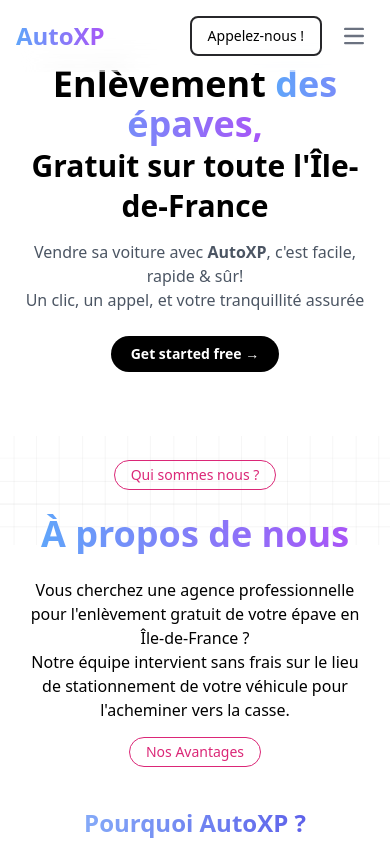
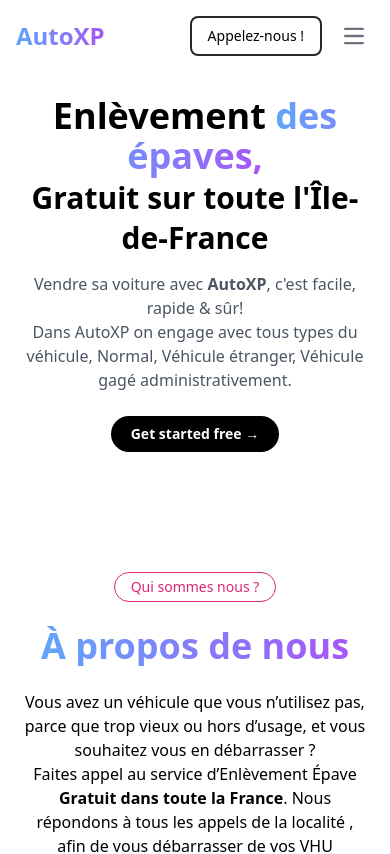
Before and after one commit to kando-o/RS_DEPANNAGE, a React (Vite) app: page / in a window 390 px wide. Shown: the top 854 px of the page. Built offline with nearby package versions, Linux system fonts and the light colour scheme.

Commit message:
Scroll animation

```diff
--- a/package.json
+++ b/package.json
@@ -10,6 +10,7 @@
     "preview": "vite preview"
   },
   "dependencies": {
+    "gsap": "^3.12.5",
     "lucide-react": "^0.438.0",
     "react": "^18.3.1",
     "react-dom": "^18.3.1",
--- a/src/components/About.jsx
+++ b/src/components/About.jsx
@@ -1,26 +1,44 @@
-import React from 'react';
+import React, { useEffect } from 'react';
+import gsap from 'gsap';
 import aboutImage from '../assets/images/about.png';
 
 const About = () => {
+  useEffect(() => {
+    gsap.fromTo(
+      '.about-image',
+      { opacity: 0 },
+      { opacity: 1, duration: 1 }
+    );
+    gsap.fromTo(
+      '.about-header',
+      { y: -50, opacity: 0 },
+      { y: 0, opacity: 1, duration: 1, delay: 0.5 }
+    );
+    gsap.fromTo(
+      '.about-description',
+      { y: 50, opacity: 0 },
+      { y: 0, opacity: 1, duration: 1, delay: 1 }
+    );
+  }, []);
+
   return (
-    <div id='about' className='relative w-full mb-7'>
-      <div className='w-full h-auto'>
+    <div id='about' className='relative w-full mb-64'>
+      <div className='w-full h-auto invisible md:visible lg:visible'>
         <img
           src={aboutImage}
           alt="about us"
-          className='w-full h-auto object-cover'
+          className='w-full h-full object-cover about-image'
         />
       </div>
       <div className='absolute inset-0 flex flex-col justify-start items-center p-6'>
         <div className='py-1 px-4 rounded-full border border-pink-600 text-sm font-extralight text-pink-600 mb-6'>
           Qui sommes nous ?
         </div>
-        <h1 className='text-4xl bg-gradient-to-r from-blue-400 to-purple-500 text-transparent bg-clip-text md:text-5xl lg:text-6xl font-bold text-center mb-6'>
+        <h1 className='text-4xl bg-gradient-to-r from-blue-400 to-purple-500 text-transparent bg-clip-text md:text-5xl lg:text-6xl font-bold text-center mb-6 about-header'>
           À propos de nous
         </h1>
-        <p className='text-base md:text-lg lg:text-xl text-center max-w-3xl'>
-          Vous cherchez une agence professionnelle pour l'enlèvement gratuit de votre épave en Île-de-France ? <br />
-          Notre équipe intervient sans frais sur le lieu de stationnement de votre véhicule pour l'acheminer vers la casse.
+        <p className='text-base md:text-lg lg:text-xl text-center max-w-3xl about-description'>
+        Vous avez un véhicule que vous n’utilisez pas, parce que trop vieux ou hors d’usage, et vous souhaitez vous en débarrasser ? <br />Faites appel au service d’Enlèvement Épave <span className='font-bold'>Gratuit dans toute la France</span>. Nous répondons à tous les appels de la localité , afin de vous débarrasser de vos VHU (Véhicule Hors Usage).Auto, moto, scooter, jet ski camping car caravane,bateaux utilitaire roulant et non roulant, accidenté...
         </p>
       </div>
     </div>
--- a/src/components/Advantage.jsx
+++ b/src/components/Advantage.jsx
@@ -1,33 +1,71 @@
-import React from 'react'
+import React, { useEffect, useRef } from 'react';
 import { SiPagespeedinsights } from "react-icons/si";
 import { FaCreditCard, FaFileCircleCheck } from "react-icons/fa6";
 import { SiHomeadvisor } from "react-icons/si";
 import FeatureCard from './shared/FeatureCard';
+import { gsap } from 'gsap';
+import { ScrollTrigger } from 'gsap/ScrollTrigger';
 
+gsap.registerPlugin(ScrollTrigger);
 
 const Advantage = () => {
+  const featureRefs = useRef([]);
+
+  useEffect(() => {
+    const animateFeatures = gsap.fromTo(
+      featureRefs.current,
+      { scale: 0.5, opacity: 0, rotate: 20 },
+      {
+        scale: 1,
+        opacity: 1,
+        rotate: 0,
+        duration: 1,
+        ease: "elastic.out(1, 0.75)",
+        stagger: 0.2,
+        scrollTrigger: {
+          trigger: featureRefs.current[0],
+          start: 'top 80%',
+          toggleActions: 'play none none reverse',
+        },
+      }
+    );
+
+    return () => {
+      animateFeatures.kill();
+    };
+  }, []);
+
+  const addToRefs = (el) => {
+    if (el && !featureRefs.current.includes(el)) {
+      featureRefs.current.push(el);
+    }
+  };
 
   const features = [
     {
       icon: SiPagespeedinsights,
       title: "Vente Rapide",
-          description: "En moins de 5 minutes, obtenez gratuitement votre estimation, planifiez un rendez-vous avec un professionnel du réseau AutoXP, et vendez votre voiture en moins d'une heure."
+      description:
+        "En moins de 5 minutes, obtenez gratuitement votre estimation, planifiez un rendez-vous avec un professionnel du réseau AutoXP, et vendez votre voiture en moins d'une heure.",
     },
     {
       icon: FaCreditCard,
       title: "Règlement Rapide par Virement Bancaire",
-          description: "Vous recevrez votre paiement par virement bancaire sous 48 à 72 heures ouvrées, dès que vous aurez accepté l'offre finale proposée par le professionnel après votre rendez-vous."
+      description:
+        "Vous recevrez votre paiement par virement bancaire sous 48 à 72 heures ouvrées, dès que vous aurez accepté l'offre finale proposée par le professionnel après votre rendez-vous.",
     },
     {
       icon: FaFileCircleCheck,
       title: "Vente Simplifiée avec Accompagnement Professionnel",
-          description: "Vendez votre voiture en toute sérénité. Un professionnel vous assiste et prend en charge toutes les démarches administratives, vous faisant profiter de son expertise."
+      description:
+        "Vendez votre voiture en toute sérénité. Un professionnel vous assiste et prend en charge toutes les démarches administratives.",
     },
     {
       icon: SiHomeadvisor,
       title: "SERVICE À DOMICILE",
-          description: "Nous nous déplaçons dans toute l'Île-de-France jusqu'à votre domicile pour retirer des épaves.",
-        }
+      description:
+        "Nous intervenons partout en France et nous déplaçons directement à votre domicile pour l'enlèvement rapide et efficace de vos épaves.",
+    },
   ];
 
   return (
@@ -40,11 +78,13 @@
       </h1>
       <div className="container mx-auto px-4 grid grid-cols-1 sm:grid-cols-2 gap-8">
         {features.map((feature, index) => (
-        <FeatureCard key={index} {...feature} />
+          <div key={index} ref={addToRefs}>
+            <FeatureCard {...feature} />
+          </div>
         ))}
       </div>
     </div>
-  )
-}
+  );
+};
 
-export default Advantage
+export default Advantage;
--- a/src/components/AutoLogoSlider.jsx
+++ b/src/components/AutoLogoSlider.jsx
@@ -24,8 +24,8 @@
 
         <Swiper
           modules={[Autoplay, Pagination]}
-          spaceBetween={20}
-          slidesPerView={2}
+          spaceBetween={10}
+          slidesPerView={3}
           loop={true}
           autoplay={{
             delay: 1000,
--- a/src/components/Hero.jsx
+++ b/src/components/Hero.jsx
@@ -1,20 +1,53 @@
-import React from 'react';
+import React, { useEffect, useRef } from 'react';
+import { gsap } from 'gsap';
 
 const Hero = () => {
+  const heroRef = useRef(null);
+  const textRefs = useRef([]);
+  const buttonRef = useRef(null);
+
+  useEffect(() => {
+    const tl = gsap.timeline({ defaults: { ease: 'power3.out', duration: 1.2 } });
+
+    tl.fromTo(
+      textRefs.current,
+      { opacity: 0, y: 50 },
+      { opacity: 1, y: 0, stagger: 0.2 }
+    )
+    .fromTo(
+      buttonRef.current,
+      { opacity: 0, scale: 0.8, rotation: -15 },
+      { opacity: 1, scale: 1, rotation: 0, duration: 0.8 },
+      "-=0.5" // Overlap with the previous animation
+    );
+  }, []);
+
   return (
-    <div className="bg-white text-center py-16 md:py-24 px-4">
-      <h1 className="text-4xl md:text-6xl lg:text-7xl font-bold mb-4 md:mb-6">
+    <div ref={heroRef} className="bg-white text-center py-24 md:py-24 px-4">
+      <h1
+        ref={(el) => textRefs.current[0] = el}
+        className="text-4xl md:text-6xl lg:text-7xl font-bold mb-4 md:mb-6"
+      >
         Enlèvement <span className="bg-gradient-to-r from-blue-400 to-purple-500 text-transparent bg-clip-text"> des épaves,</span>
         <br />
         <span className='text-3xl md:text-4xl lg:text-5xl'>Gratuit sur toute l'Île-de-France</span>
       </h1>
-      <p className="text-base md:text-lg lg:text-xl text-gray-600 max-w-3xl mx-auto mt-4 md:mt-6">
+      <p
+        ref={(el) => textRefs.current[1] = el}
+        className="text-base md:text-lg lg:text-xl text-gray-600 max-w-3xl mx-auto mt-4 md:mt-6"
+      >
         Vendre sa voiture avec <span className='font-bold'>AutoXP</span>, c'est facile, rapide & sûr!
       </p>
-      <p className="text-base md:text-lg lg:text-xl text-gray-600 mb-6 md:mb-8 max-w-3xl mx-auto">
-        Un clic, un appel, et votre tranquillité assurée
+      <p
+        ref={(el) => textRefs.current[2] = el}
+        className="text-base md:text-lg lg:text-xl text-gray-600 mb-6 md:mb-8 max-w-3xl mx-auto"
+      >
+        Dans AutoXP on engage avec tous types du véhicule, Normal, Véhicule étranger, Véhicule gagé administrativement.
       </p>
-      <button className="bg-black text-white font-semibold py-2 px-5 md:py-3 md:px-6 rounded-full text-sm md:text-lg hover:bg-gray-800 transition-colors">
+      <button
+        ref={buttonRef}
+        className="bg-black text-white font-semibold py-2 px-5 md:py-3 md:px-6 rounded-full text-sm md:text-lg hover:bg-gray-800 transition-colors"
+      >
         Get started free →
       </button>
     </div>
--- a/src/components/Testimonial.jsx
+++ b/src/components/Testimonial.jsx
@@ -1,10 +1,14 @@
-import React from 'react';
+import React, { useEffect, useRef } from 'react';
 import { Swiper, SwiperSlide } from 'swiper/react';
 import { Pagination } from 'swiper/modules';
+import { gsap } from 'gsap';
+import { ScrollTrigger } from 'gsap/ScrollTrigger';
 import testImage from '../assets/images/pic1.jpeg';
 
 import 'swiper/css';
 import 'swiper/css/pagination';
+
+gsap.registerPlugin(ScrollTrigger);
 
 const testimonials = [
   {
@@ -42,6 +46,38 @@
 ];
 
 const Testimonial = () => {
+  const cardsRef = useRef([]);
+
+  useEffect(() => {
+
+    const animateCards = gsap.fromTo(
+      cardsRef.current,
+      { opacity: 0, y: 50 },
+      {
+        opacity: 1,
+        y: 0,
+        duration: 0.8,
+        stagger: 0.3,
+        ease: 'power2.out',
+        scrollTrigger: {
+          trigger: cardsRef.current[0],  // Start when the first card is in view
+          start: 'top 80%',
+          toggleActions: 'play none none reverse',
+        },
+      }
+    );
+
+    return () => {
+      animateCards.kill();
+    };
+  }, []);
+
+  const addToRefs = (el) => {
+    if (el && !cardsRef.current.includes(el)) {
+      cardsRef.current.push(el);
+    }
+  };
+
   return (
     <section className="px-8 py-10 rounded-lg">
       <div className="max-w-6xl mx-auto">
@@ -56,7 +92,6 @@
           modules={[Pagination]}
           spaceBetween={24}
           grabCursor={true}
-          // pagination={{ clickable: true, dynamicBullets: false }}
           breakpoints={{
             640: {
               slidesPerView: 1,
@@ -75,7 +110,10 @@
         >
           {testimonials.map((testimonial, index) => (
             <SwiperSlide key={index}>
-              <div className="bg-white p-6 rounded-lg border border-slate-200 flex flex-col">
+              <div
+                ref={addToRefs}
+                className="bg-white p-6 rounded-lg border border-slate-200 flex flex-col"
+              >
                 <div className="flex items-center mb-4">
                   <img
                     src={testimonial.img}
--- a/src/layout/MainLayout.jsx
+++ b/src/layout/MainLayout.jsx
@@ -1,4 +1,6 @@
-import React from 'react'
+import React, { useEffect, useRef } from 'react';
+import { gsap } from 'gsap';
+import { ScrollTrigger } from 'gsap/ScrollTrigger';
 import About from '../components/About';
 import Hero from '../components/Hero';
 import NavBar from '../components/NavBar';
@@ -9,20 +11,55 @@
 import ContactForm from '../components/ContactForm';
 import AutoLogoSlider from '../components/AutoLogoSlider';
 
+
+gsap.registerPlugin(ScrollTrigger);
+
 const MainLayout = () => {
+  const sectionRefs = useRef([]);
+
+  useEffect(() => {
+    sectionRefs.current.forEach((section) => {
+      gsap.fromTo(
+        section,
+        {
+          opacity: 0,
+          y: 50,
+        },
+        {
+          opacity: 1,
+          y: 0,
+          duration: 1,
+          ease: 'power2.out',
+          scrollTrigger: {
+            trigger: section,
+            start: 'top 85%',
+            end: 'bottom 10%',
+            toggleActions: 'play none none reverse',
+          },
+        }
+      );
+    });
+  }, []);
+
+  const addToRefs = (el) => {
+    if (el && !sectionRefs.current.includes(el)) {
+      sectionRefs.current.push(el);
+    }
+  };
+
   return (
     <div>
-        <NavBar />
-        <Hero />
-        <About />
-        <Advantage />
-        <AutoLogoSlider />
-        <Contact />
-        <Gallery />
-        <Testimonial />
-        <ContactForm />
+      <NavBar />
+      <Hero />
+      <div ref={addToRefs}><About /></div>
+      <div ref={addToRefs}><Advantage /></div>
+      <div ref={addToRefs}><AutoLogoSlider /></div>
+      <div ref={addToRefs}><Contact /></div>
+      <div ref={addToRefs}><Gallery /></div>
+      <div ref={addToRefs}><Testimonial /></div>
+      <div ref={addToRefs}><ContactForm /></div>
     </div>
-  )
-}
+  );
+};
 
-export default MainLayout
+export default MainLayout;
```
Also changed, not shown: src/components/Gallery.jsx (+17 -5 lines), 1 other file (tests, documents, lock files or other folders). Lines whose indentation alone changed are shown as unchanged.
